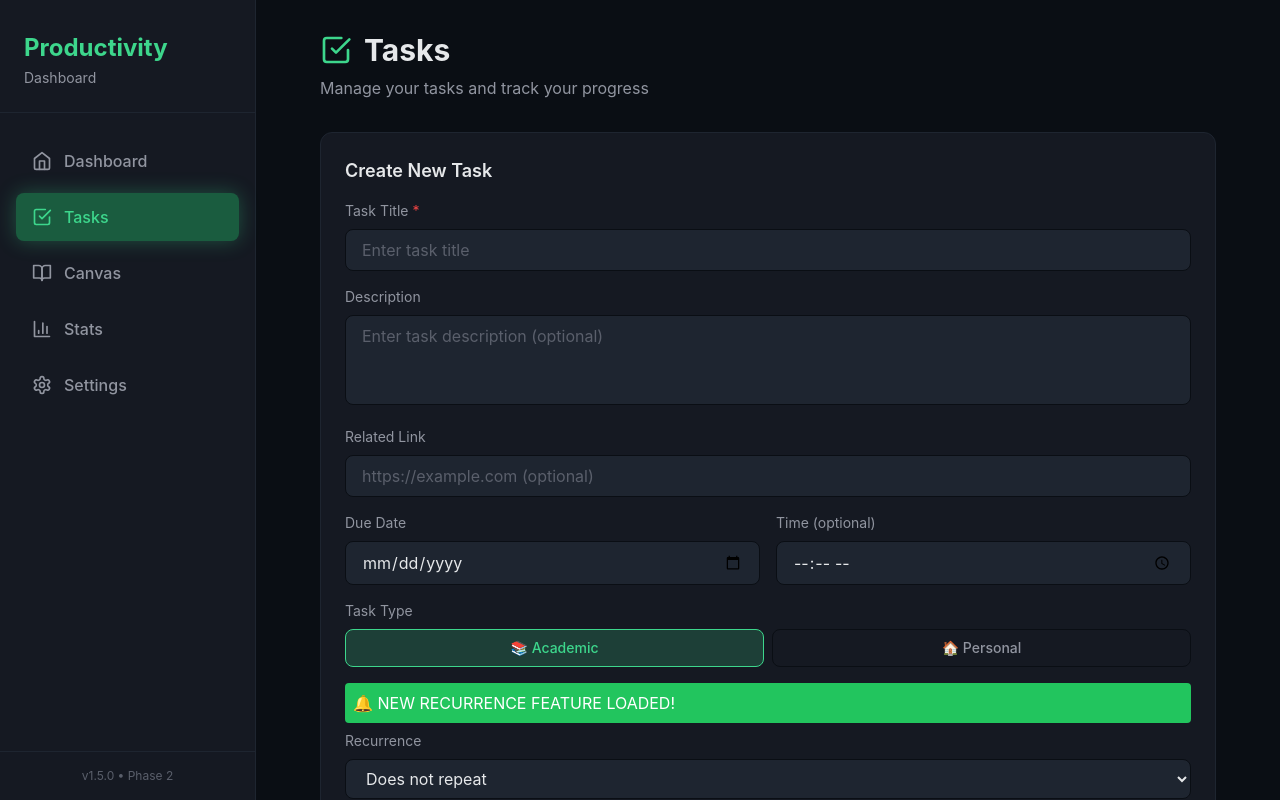
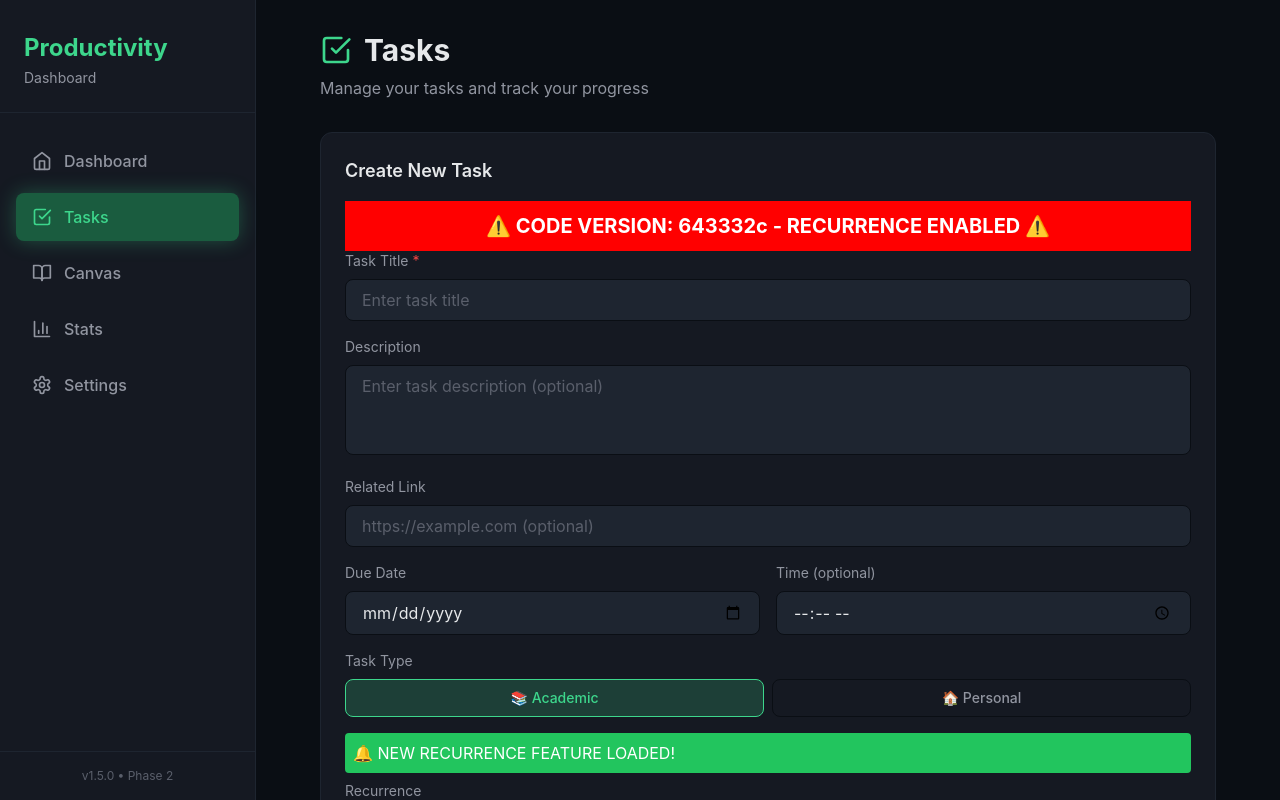
Before and after one commit to nicholasbeskow/productivity-dashboard, a React (Vite) app: page / in a window 1280 px wide. Both pictures are taken after a click on the button "Tasks". Built offline with nearby package versions, Linux system fonts and the light colour scheme.

Commit message:
Add prominent debug banner at top of form

```diff
--- a/src/components/Tasks/TaskForm.jsx
+++ b/src/components/Tasks/TaskForm.jsx
@@ -107,6 +107,9 @@ const TaskForm = ({ onTaskCreate }) => {
   return (
     <div className="bg-bg-secondary rounded-xl p-6 border border-bg-tertiary">
       <h3 className="text-lg font-semibold text-text-primary mb-4">Create New Task</h3>
+      <div style={{ backgroundColor: 'red', color: 'white', padding: '10px', fontSize: '20px', fontWeight: 'bold', textAlign: 'center' }}>
+        ⚠️ CODE VERSION: 643332c - RECURRENCE ENABLED ⚠️
+      </div>
 
       <form onSubmit={handleSubmit} className="space-y-4">
         {/* Title Input */}
```
